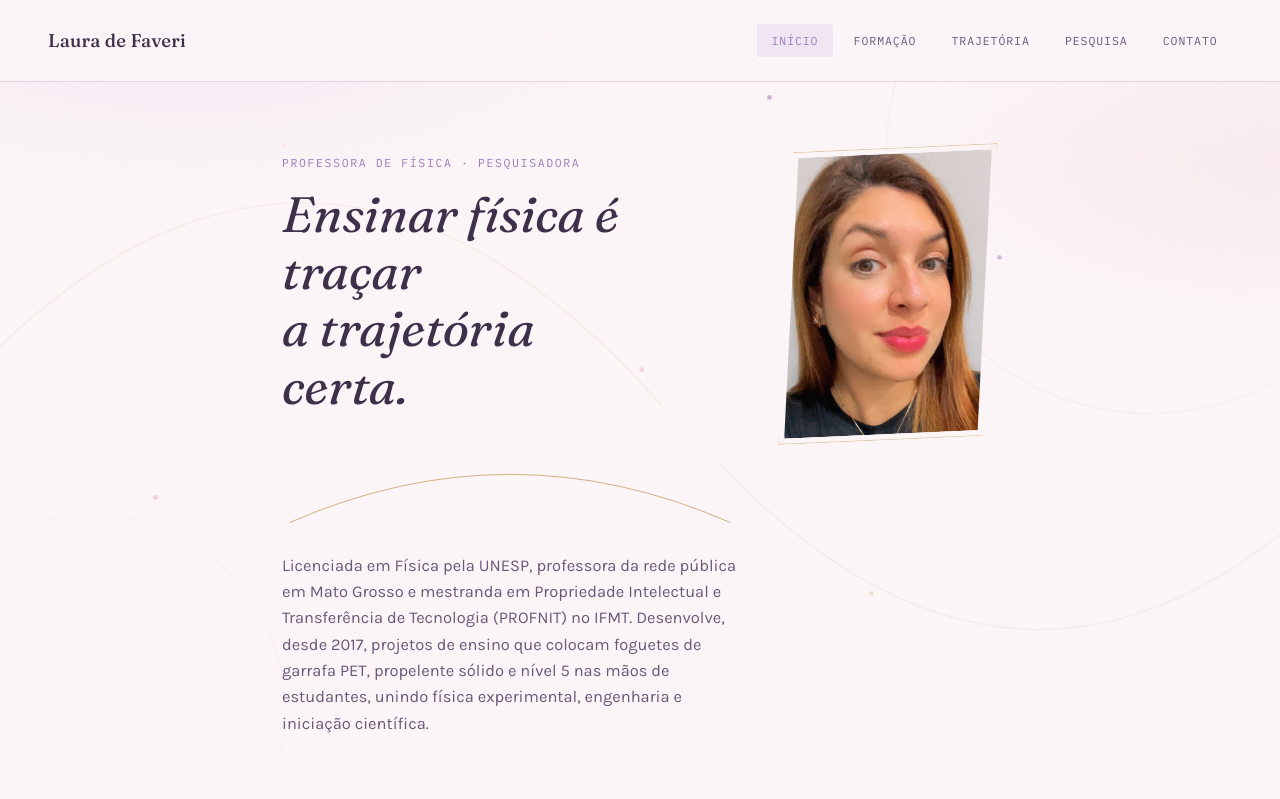
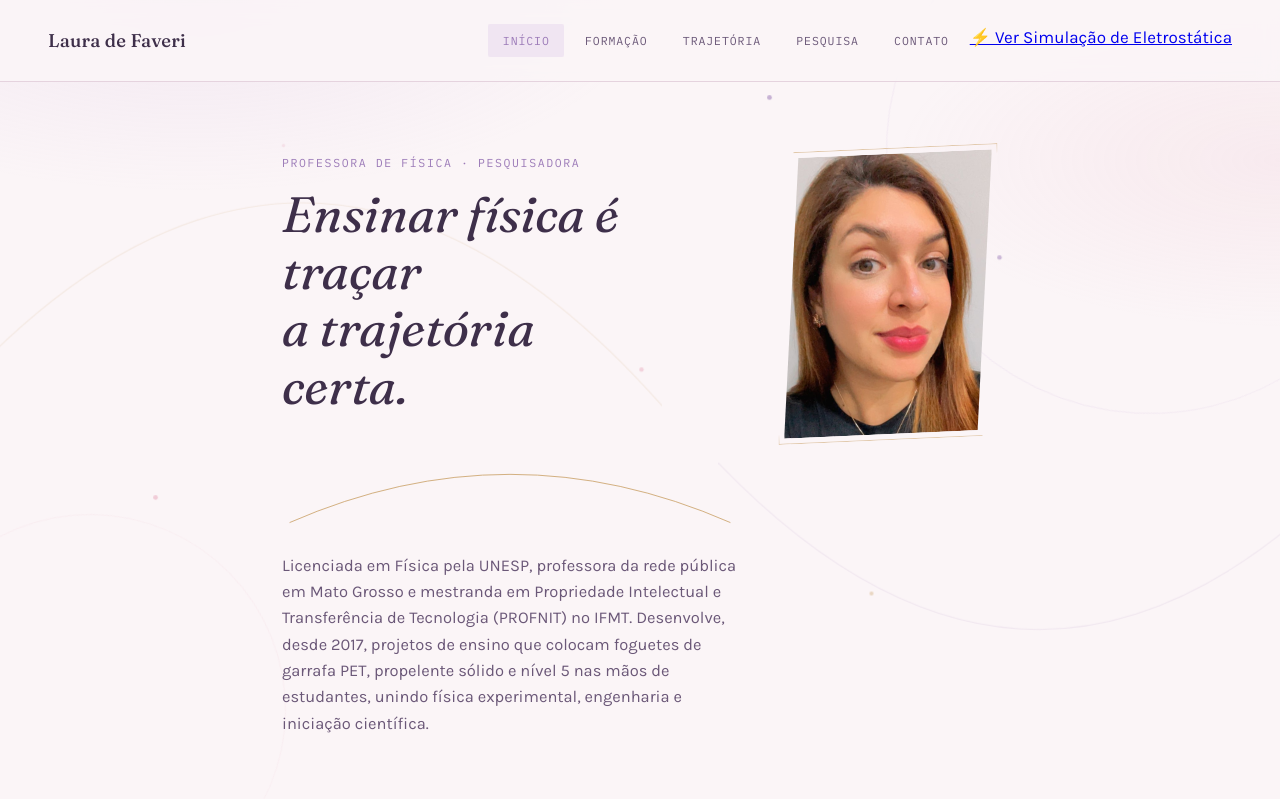
Before and after one commit to lfaveri/lfaveri.github.io, a plain HTML site: page index.html in a window 1280 px wide. Shown: the top 799 px of the page. Drawn offline with Linux system fonts and the light colour scheme.

Commit message:
Update index.html

```diff
--- a/index.html
+++ b/index.html
@@ -33,6 +33,8 @@
     <button class="tab-btn" data-tab="trajetoria">Trajetória</button>
     <button class="tab-btn" data-tab="pesquisa">Pesquisa</button>
     <button class="tab-btn" data-tab="contato">Contato</button>
+    <a href="/simulations/" class="btn">⚡ Ver Simulação de Eletrostática</a>
+
   </nav>
   <button class="menu-toggle" aria-label="Abrir menu" aria-expanded="false">
     <span></span><span></span><span></span>
```
